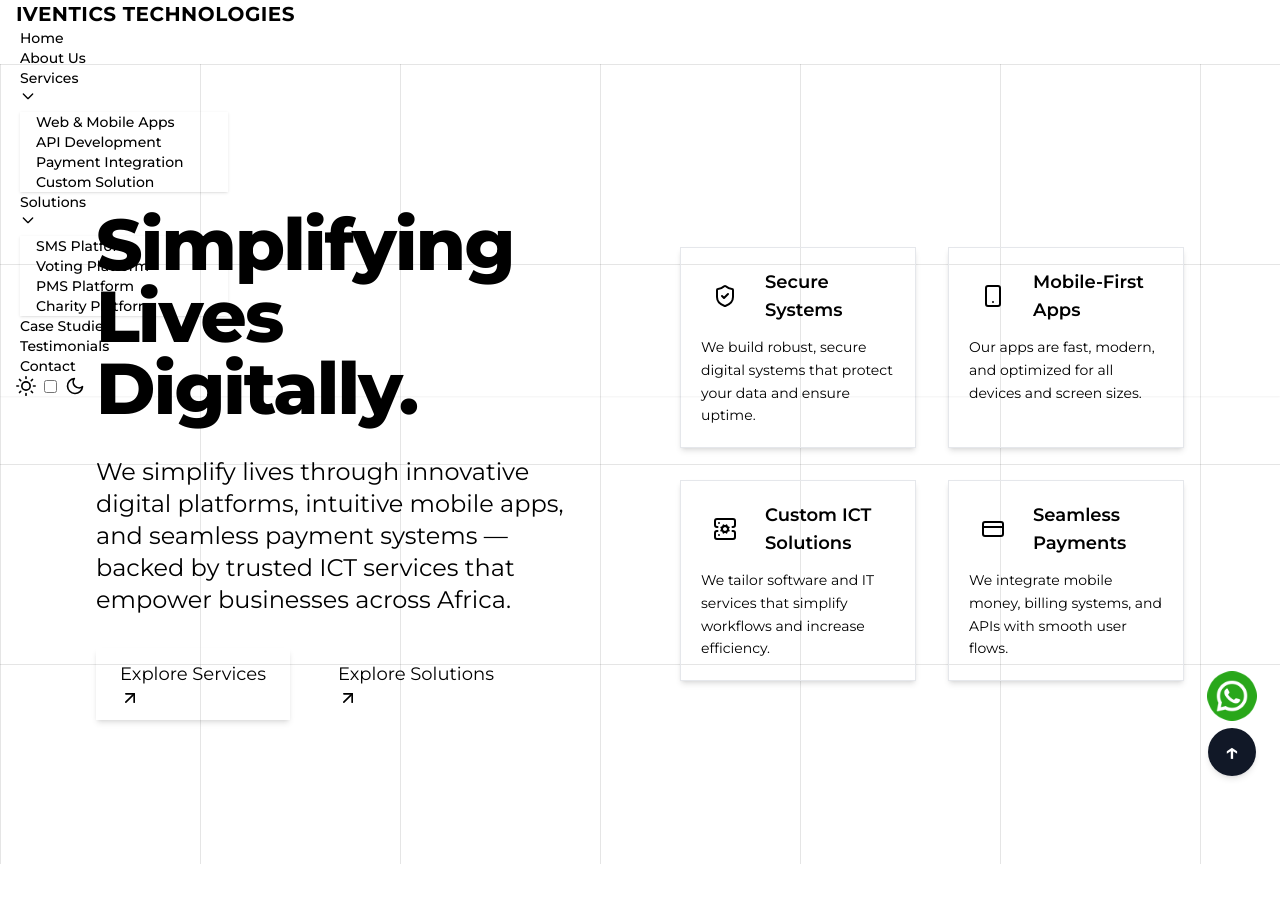
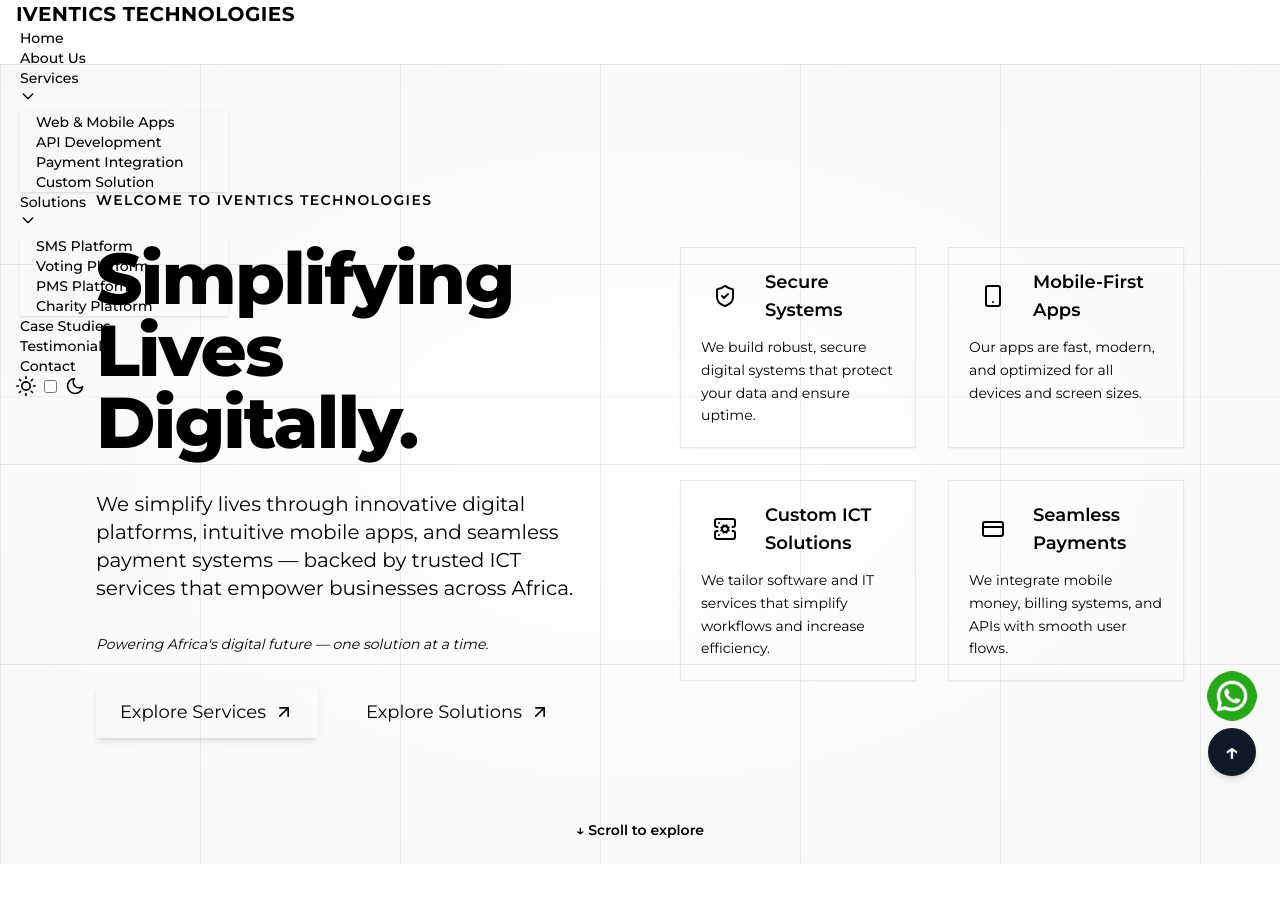
Before and after one commit to mohamuhsin/iventics, a Next.js app: page / in a window 1280 px wide. Shown: the top 902 px of the page. Built offline with nearby package versions, Linux system fonts and the light colour scheme.

Commit message:
full updated hero

```diff
--- a/app/globals.css
+++ b/app/globals.css
@@ -7,32 +7,85 @@
 }
 
 @layer utilities {
+  :root {
+    --mesh-light-line-color: rgba(100, 100, 100, 0.12);
+    --mesh-dark-core-color: rgba(70, 70, 70, 1);
+    --mesh-dark-glow-color: rgba(70, 70, 70, 0.35);
+    --mesh-dark-dot-high-color: rgba(70, 70, 70, 0.6);
+    --mesh-dark-dot-low-color: rgba(70, 70, 70, 0.2);
+  }
+
   .bg-mesh-grid {
     background-color: transparent;
     background-image: linear-gradient(
         to right,
-        rgba(0, 0, 0, 0.1) 1px,
-        transparent 1px
+        var(--mesh-light-line-color) 1.5px,
+        transparent 1.5px
       ),
-      linear-gradient(to bottom, rgba(0, 0, 0, 0.1) 1px, transparent 1px);
-    background-size: 200px 200px, 200px 200px;
-    background-position: 0 0, 0 0;
+      linear-gradient(
+        to bottom,
+        var(--mesh-light-line-color) 1.5px,
+        transparent 1.5px
+      );
+    background-size: 200px 200px;
+    background-position: 0 0;
+    animation: none; /* calm in light mode */
   }
 
   .dark .bg-mesh-grid {
     background-color: transparent;
+
     background-image: linear-gradient(
         to right,
-        rgba(255, 255, 255, 0.45) 1px,
-        transparent 1px
+        var(--mesh-dark-core-color) 2px,
+        transparent 2px
       ),
-      linear-gradient(to bottom, rgba(255, 255, 255, 0.45) 1px, transparent 1px),
-      radial-gradient(circle, rgba(255, 255, 255, 0.1) 1px, transparent 1px);
-    background-size: 160px 160px, 160px 160px, 80px 80px;
-    background-position: 0 0, 0 0, 40px 40px;
+      linear-gradient(
+        to bottom,
+        var(--mesh-dark-core-color) 2px,
+        transparent 2px
+      ),
+      linear-gradient(
+        to right,
+        var(--mesh-dark-glow-color) 6px,
+        transparent 6px
+      ),
+      linear-gradient(
+        to bottom,
+        var(--mesh-dark-glow-color) 6px,
+        transparent 6px
+      ),
+      radial-gradient(
+        circle,
+        var(--mesh-dark-dot-high-color) 3px,
+        transparent 3px
+      ),
+      radial-gradient(
+        circle,
+        var(--mesh-dark-dot-low-color) 8px,
+        transparent 8px
+      );
+
+    background-size: 80px 80px, 80px 80px, 80px 80px, 80px 80px, 40px 40px,
+      40px 40px;
+
+    background-position: 0 0, 0 0, 0 0, 0 0, 20px 20px, 20px 20px;
+
+    animation: meshGridMove 80s linear infinite;
+  }
+
+  @keyframes meshGridMove {
+    0% {
+      background-position: 0 0, 0 0, 3px 3px, 3px 3px, 20px 20px, 22px 22px;
+    }
+    100% {
+      background-position: 80px 80px, 80px 80px, 83px 83px, 83px 83px,
+        100px 100px, 102px 102px;
+    }
   }
 }
 
+/* WhatsApp floating button */
 .whatsapp-button {
   position: fixed;
   bottom: 20px;
@@ -41,7 +94,7 @@
   border-radius: 50%;
   width: 40px;
   height: 40px;
-  padding: 8px; /* To keep icon centered nicely */
+  padding: 8px; /* Keeps the icon centered */
   box-shadow: 0 4px 8px rgba(0, 0, 0, 0.2);
   z-index: 1000;
   display: flex;
--- a/components/Footer/Footer.js
+++ b/components/Footer/Footer.js
@@ -28,11 +28,7 @@
                         <p className="text-base leading-relaxed">
                             IVENTICS TECHNOLOGIES LTD
                             <br />
-                            Simplifying Lives through
-                            <br />
-                            Digital Innovative Solutions and
-                            <br />
-                            Trusted ICT Services and Solutions.
+                            Simplifying Lives digitally.
                         </p>
                     </aside>
                     <nav>
--- a/components/Hero/Hero.js
+++ b/components/Hero/Hero.js
@@ -1,5 +1,9 @@
 "use client";
 
+import { useEffect } from "react";
+import Link from "next/link";
+import AOS from "aos";
+import "aos/dist/aos.css";
 import {
     ArrowUpRight,
     ShieldCheck,
@@ -9,10 +13,18 @@
 } from "lucide-react";
 
 export default function Hero() {
+    useEffect(() => {
+        AOS.init({ duration: 800, once: true });
+    }, []);
+
     return (
         <section
             className="
-        min-h-screen px-6 sm:px-12 lg:px-24 py-28 flex items-center
+        relative
+        min-h-[80vh] sm:min-h-screen
+        px-6 sm:px-12 lg:px-24
+        py-20 sm:py-24 lg:py-28
+        flex items-center
         bg-mesh-grid
         bg-gradient-to-br
         from-[#fdfcfb] to-[#e2d1c3]
@@ -21,34 +33,70 @@
         animate-fade-in-up
       "
         >
-            <div className="max-w-7xl mx-auto grid grid-cols-1 lg:grid-cols-2 gap-20 items-center">
+            {/* Soft radial overlay */}
+            <div
+                className="absolute inset-0 bg-[radial-gradient(transparent,_rgba(0,0,0,0.03))] pointer-events-none z-0"
+                aria-hidden="true"
+            />
+
+            <div className="relative z-10 max-w-7xl mx-auto grid grid-cols-1 lg:grid-cols-2 gap-20 items-center">
                 {/* Left Side: Hero Text */}
-                <div className="text-center lg:text-left space-y-8">
-                    <h1 className="text-5xl sm:text-6xl md:text-[4.5rem] font-extrabold tracking-tight text-base-content leading-tight">
+                <div
+                    className="text-center lg:text-left space-y-8"
+                    data-aos="fade-right"
+                >
+                    <p className="text-sm uppercase tracking-widest text-primary font-semibold mb-2">
+                        Welcome to Iventics Technologies
+                    </p>
+
+                    <h1 className="text-5xl sm:text-6xl md:text-[4.5rem] font-extrabold tracking-tight text-base-content leading-snug">
                         Simplifying Lives Digitally.
                     </h1>
 
-                    {/* Increased font size here */}
-                    <p className="text-xl md:text-2xl text-base-content/80 max-w-xl mx-auto lg:mx-0 leading-relaxed">
+                    <p className="text-lg md:text-xl text-base-content/70 max-w-lg mx-auto lg:mx-0 leading-relaxed">
                         We simplify lives through innovative digital platforms, intuitive
                         mobile apps, and seamless payment systems — backed by trusted ICT
                         services that empower businesses across Africa.
                     </p>
 
+                    <p className="text-sm italic text-base-content/60">
+                        Powering Africa&apos;s digital future — one solution at a time.
+                    </p>
+
                     <div className="flex flex-wrap justify-center lg:justify-start gap-4 sm:gap-6">
-                        <button className="btn btn-primary text-lg px-6 py-3 shadow-md hover:shadow-xl transition duration-300">
-                            Explore Services
-                            <ArrowUpRight size={20} />
-                        </button>
-                        <button className="btn btn-outline border-base-content text-base-content text-lg px-6 py-3 hover:bg-base-300 transition-colors duration-300">
-                            Explore Solutions
-                            <ArrowUpRight size={20} />
-                        </button>
+                        <Link
+                            href="/services"
+                            aria-label="Explore our services"
+                            className="
+                btn btn-primary text-lg px-6 py-3 min-h-[3.25rem] h-auto
+                shadow-md hover:shadow-xl
+                transition duration-300
+                flex items-center gap-2
+                focus:outline-none focus:ring-4 focus:ring-primary/50
+              "
+                        >
+                            Explore Services <ArrowUpRight size={20} />
+                        </Link>
+
+                        <Link
+                            href="/solutions"
+                            aria-label="Explore our solutions"
+                            className="
+                btn btn-outline border-base-content text-base-content text-lg
+                px-6 py-3 min-h-[3.25rem] h-auto
+                hover:bg-base-300
+                transition-colors duration-300
+                flex items-center gap-2
+                focus:outline-none focus:ring-4 focus:ring-base-content/30
+              "
+                        >
+                            Explore Solutions <ArrowUpRight size={20} />
+                        </Link>
                     </div>
                 </div>
 
                 {/* Right Side: Feature Cards */}
-                <div className="grid grid-cols-1 sm:grid-cols-2 gap-6 sm:gap-8">
+                <div className="grid grid-cols-2 gap-6 sm:gap-8" data-aos="fade-left">
                     <FeatureCard
                         icon={<ShieldCheck className="w-6 h-6 text-primary" />}
                         title="Secure Systems"
@@ -71,16 +119,35 @@
                     />
                 </div>
             </div>
+
+            {/* Scroll Down Hint */}
+            <div
+                className="
+          absolute bottom-6 left-1/2 -translate-x-1/2
+          text-base-content/50
+          select-none
+          pointer-events-none
+          animate-bounce
+          text-sm
+          font-semibold
+        "
+                aria-hidden="true"
+            >
+                ↓ Scroll to explore
+            </div>
         </section>
     );
 }
 
 function FeatureCard({ icon, title, description }) {
     return (
-        <div className="card bg-base-100 shadow-md border border-base-300 transition duration-300 hover:shadow-xl hover:scale-[1.03] hover:-translate-y-1 group">
+        <div
+            className="card bg-base-100 shadow-sm border border-base-300 transition-all duration-500 hover:shadow-lg hover:scale-[1.02] hover:-translate-y-0.5 group"
+            data-aos="zoom-in-up"
+        >
             <div className="card-body p-5">
                 <div className="flex items-center gap-4 mb-3">
-                    <div className="bg-base-300 p-3 rounded-xl group-hover:animate-pulse transition">
+                    <div className="bg-base-300 p-3 rounded-xl group-hover:scale-110 group-hover:rotate-1 transition duration-300">
                         {icon}
                     </div>
                     <h3 className="text-lg font-semibold text-base-content">{title}</h3>
--- a/tailwind.config.mjs
+++ b/tailwind.config.mjs
@@ -1,20 +1,15 @@
 import daisyui from "daisyui";
 
-/** @type {import('tailwindcss').Config} */
 export default {
   content: [
     "./pages/**/*.{js,ts,jsx,tsx,mdx}",
     "./components/**/*.{js,ts,jsx,tsx,mdx}",
     "./app/**/*.{js,ts,jsx,tsx,mdx}",
   ],
+  darkMode: "class", // Ensure class-based dark mode
   theme: {
     extend: {
-      backgroundImage: {
-        "dots-pattern":
-          "radial-gradient(circle, rgba(0, 0, 0, 0.08) 1px, transparent 1px)",
-      },
-      backgroundSize: {
-        "dots-size": "18px 18px",
+      // optional customizations here
     },
     keyframes: {
       pulseCustom: {
@@ -26,7 +21,6 @@
       pulseCustom: "pulseCustom 1.5s infinite",
     },
   },
-  },
   plugins: [daisyui],
   daisyui: {
     themes: ["light", "dark", "corporate", "synthwave"],
```
Lines whose indentation alone changed are shown as unchanged.
